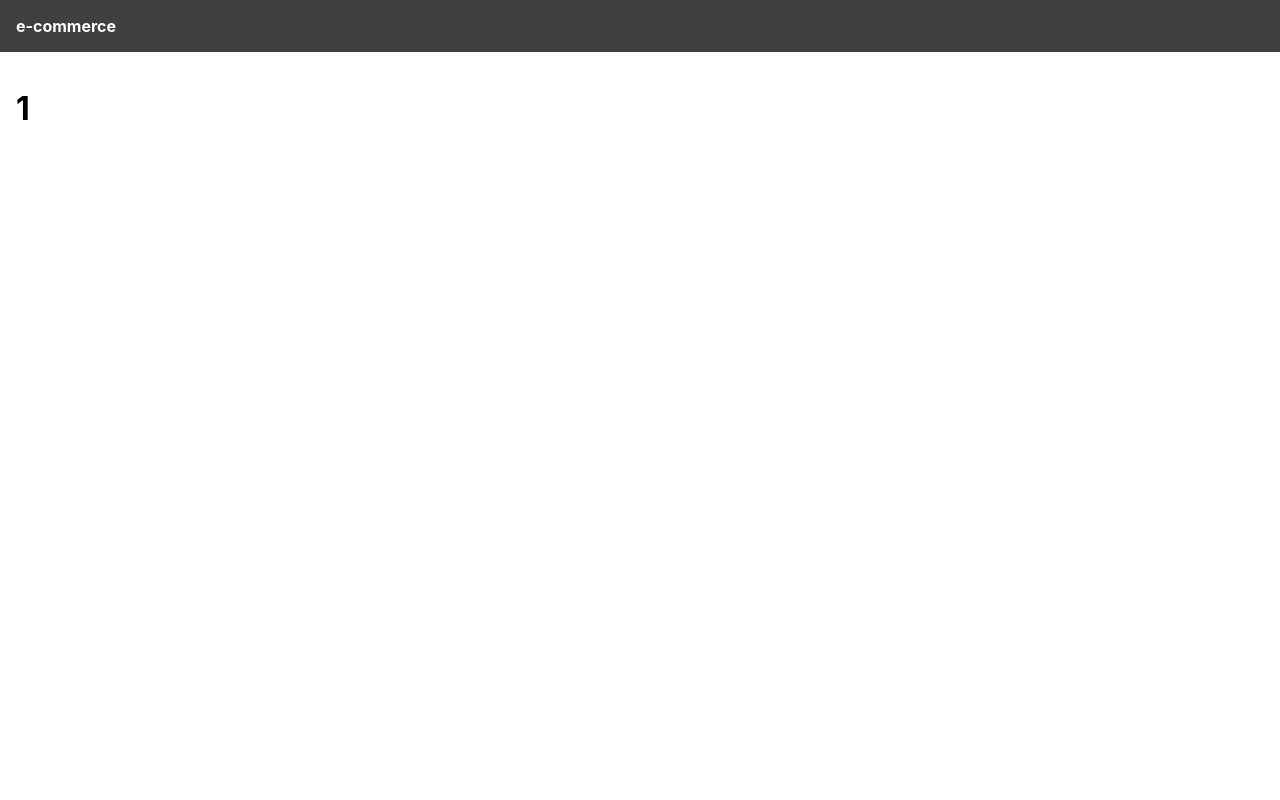
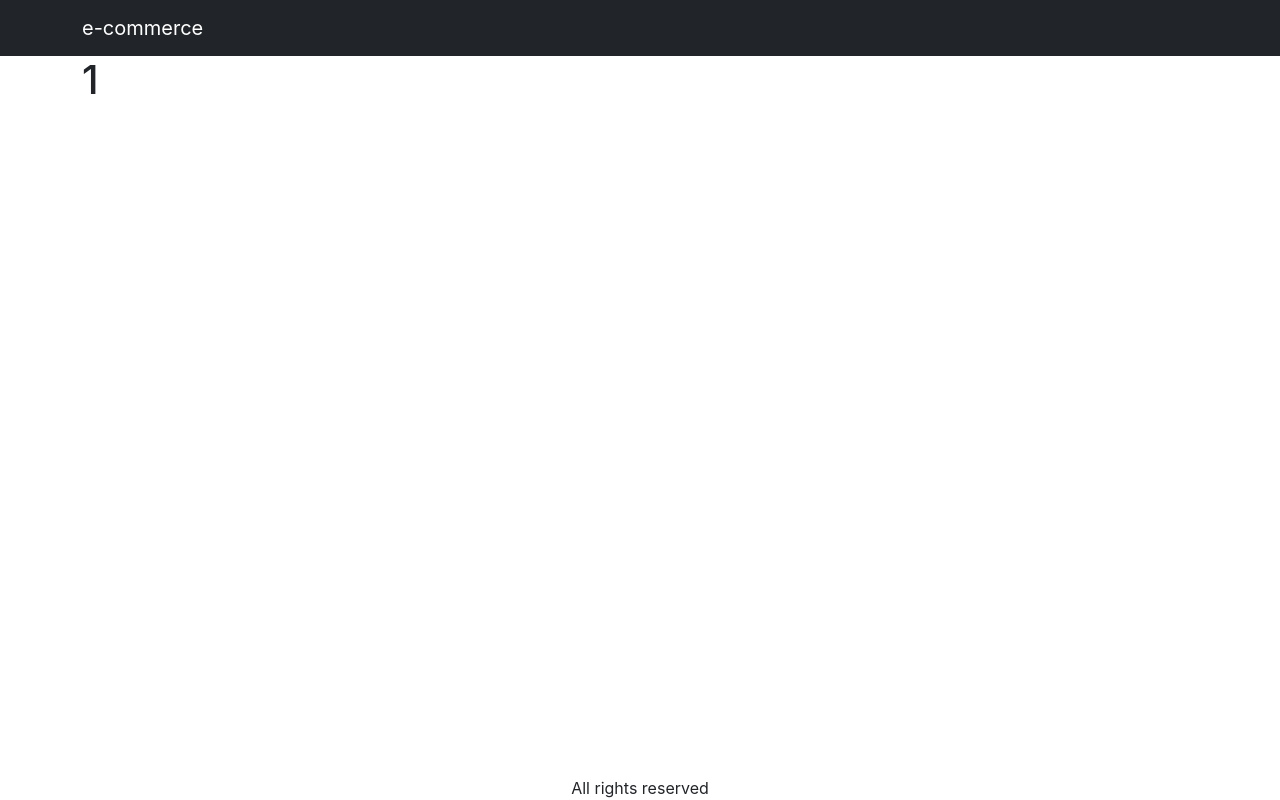
Before and after one commit to Drixar/e-commerce, a React (Create React App) app in the folder frontend/: page /product/1 in a window 1280 px wide. Built offline with nearby package versions, Linux system fonts and the light colour scheme.

Commit message:
react-footstrap header footer

```diff
--- a/frontend/src/App.js
+++ b/frontend/src/App.js
@@ -1,26 +1,41 @@
 import { BrowserRouter, Link, Route, Routes } from 'react-router-dom';
 import HomeScreen from './screens/HomeScreen';
 import ProductScreen from './screens/ProductScreen';
+import Navbar from 'react-bootstrap/Navbar';
+import Container from 'react-bootstrap/Container';
+import {LinkContainer} from 'react-router-bootstrap';
+
 
 function App() {
   return (
     <BrowserRouter>
-      <div>
+      <div className= 'd-flex flex-column site-container'>
         <header className="App-header">
-          <Link to="/">e-commerce</Link>
+          <Navbar bg="dark" variant="dark">
+            <Container>
+              <LinkContainer to="/">
+                <Navbar.Brand>e-commerce</Navbar.Brand>
+              </LinkContainer>
+            </Container>
+          </Navbar>
         </header>
         <main>
+        <Container>
             <Routes>
               <Route
-              path='/product/:slug' element={<ProductScreen />}
+                path="/product/:slug"
+                element={<ProductScreen />}
               />
               <Route
                 path="/"
                 element={<HomeScreen />}
               />
             </Routes>
-
+          </Container>
         </main>
+        <footer>
+          <div className='text-center'>All rights reserved</div>
+        </footer>
       </div>
     </BrowserRouter>
   );
--- a/frontend/src/index.css
+++ b/frontend/src/index.css
@@ -7,19 +7,12 @@ body {
   -moz-osx-font-smoothing: grayscale;
 }
 
-header {
-  background-color: rgba(64, 64, 64, 1);
-  padding: 1rem;
-}
-
-header a {
-  color: rgba(255,255,255,1);
-  font-weight: bold;
-  text-decoration: none ;
+.site-container {
+  min-height: 100vh;
 }
 
 main {
-  padding: 1rem;
+  flex: 1;
 }
 
 .products {
--- a/frontend/src/index.js
+++ b/frontend/src/index.js
@@ -1,5 +1,6 @@
 import React from 'react';
 import ReactDOM from 'react-dom/client';
+import 'bootstrap/dist/css/bootstrap.min.css';
 import './index.css';
 import App from './App';
 import reportWebVitals from './reportWebVitals';
```
Also changed, not shown: frontend/package.json (+13 -5 lines), 1 other file (tests, documents, lock files or other folders). Lines whose indentation alone changed are shown as unchanged.
